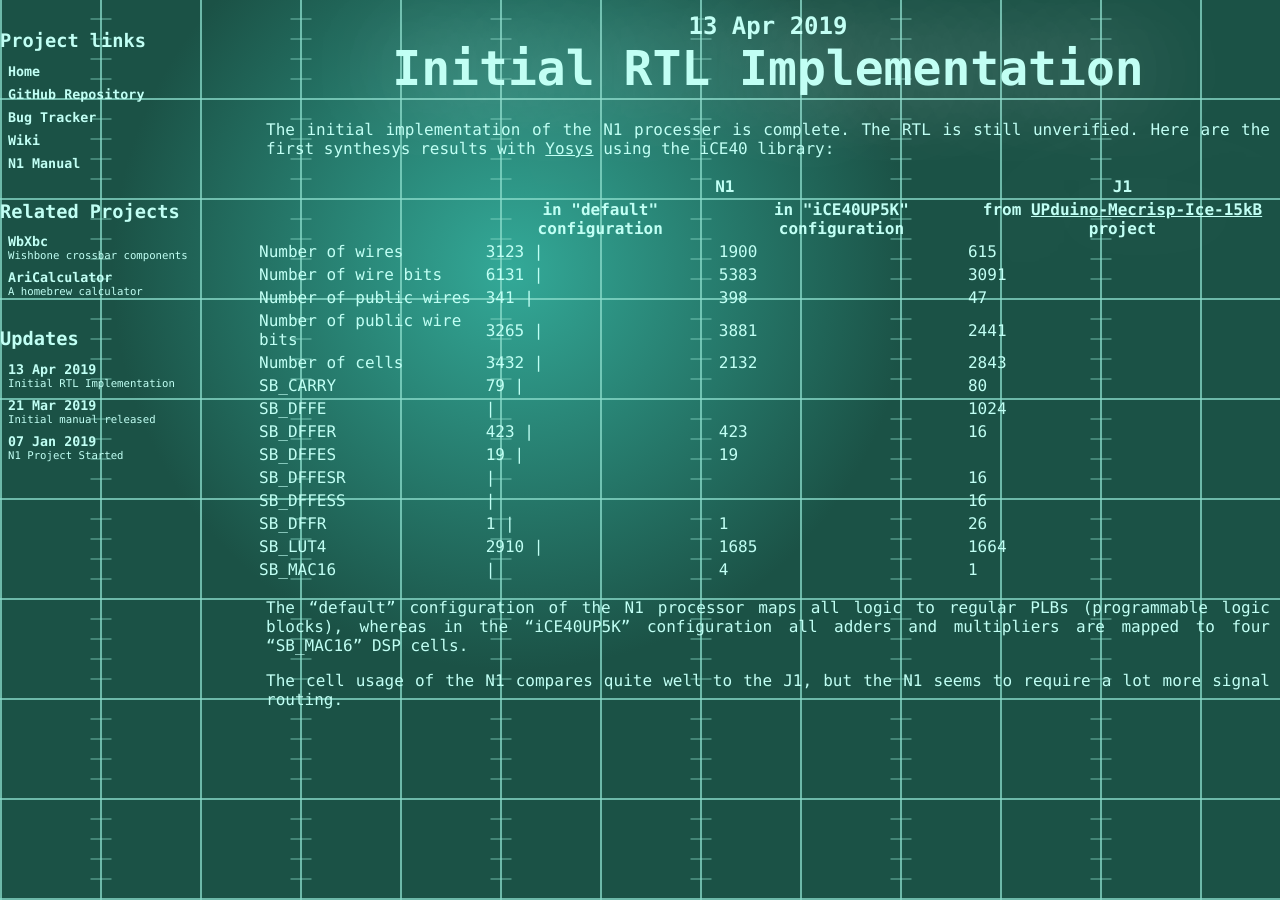
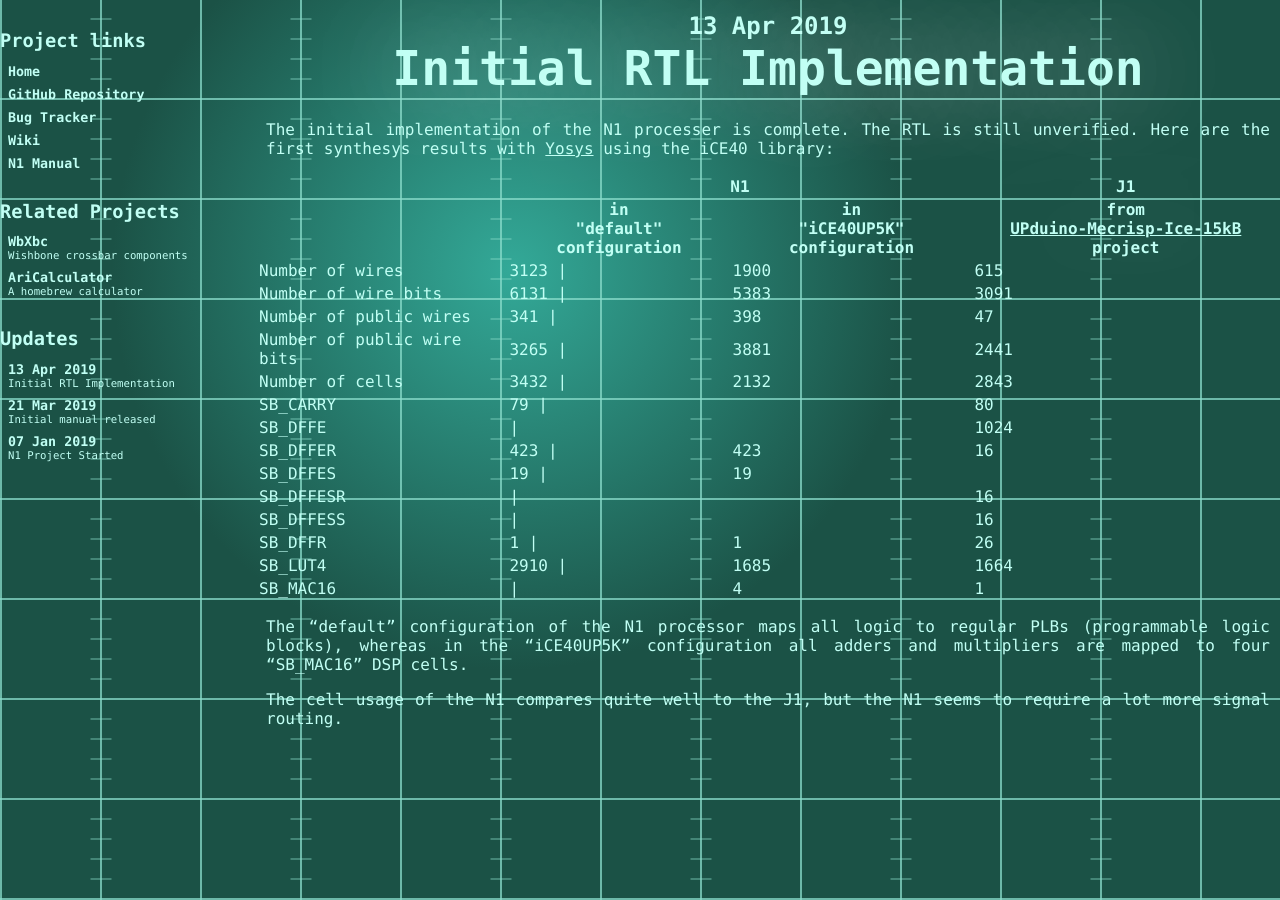
Before and after one commit to hotwolf/N1, a Jekyll site: the page built from _posts/2019-04-13-initial-rtl-implementation.md, in a window 1280 px wide. Built offline with Jekyll 4.4.1, drawn with Linux system fonts in a browser that asks for light colours.

Commit message:
fixed table

```diff
--- a/_posts/2019-04-13-initial-rtl-implementation.md
+++ b/_posts/2019-04-13-initial-rtl-implementation.md
@@ -14,9 +14,9 @@ Here are the first synthesys results with [Yosys](https://github.com/cliffordwol
   </tr>
   <tr>
     <th></th>
-    <th>in "default" configuration</th>
-    <th>in "iCE40UP5K" configuration</th>
-    <th>from <a href="https://github.com/igor-m/UPduino-Mecrisp-Ice-15kB">UPduino-Mecrisp-Ice-15kB</a> project</th>
+    <th>in <br> "default" configuration</th>
+    <th>in <br> "iCE40UP5K" configuration</th>
+    <th>from <br> <a href="https://github.com/igor-m/UPduino-Mecrisp-Ice-15kB">UPduino-Mecrisp-Ice-15kB</a> project</th>
   </tr>
   <tr><td> Number of wires            </td><td> 3123                               |</td><td> 1900 </td><td>   615 </td></tr>
   <tr><td> Number of wire bits        </td><td> 6131                               |</td><td> 5383 </td><td>  3091 </td></tr>
```
